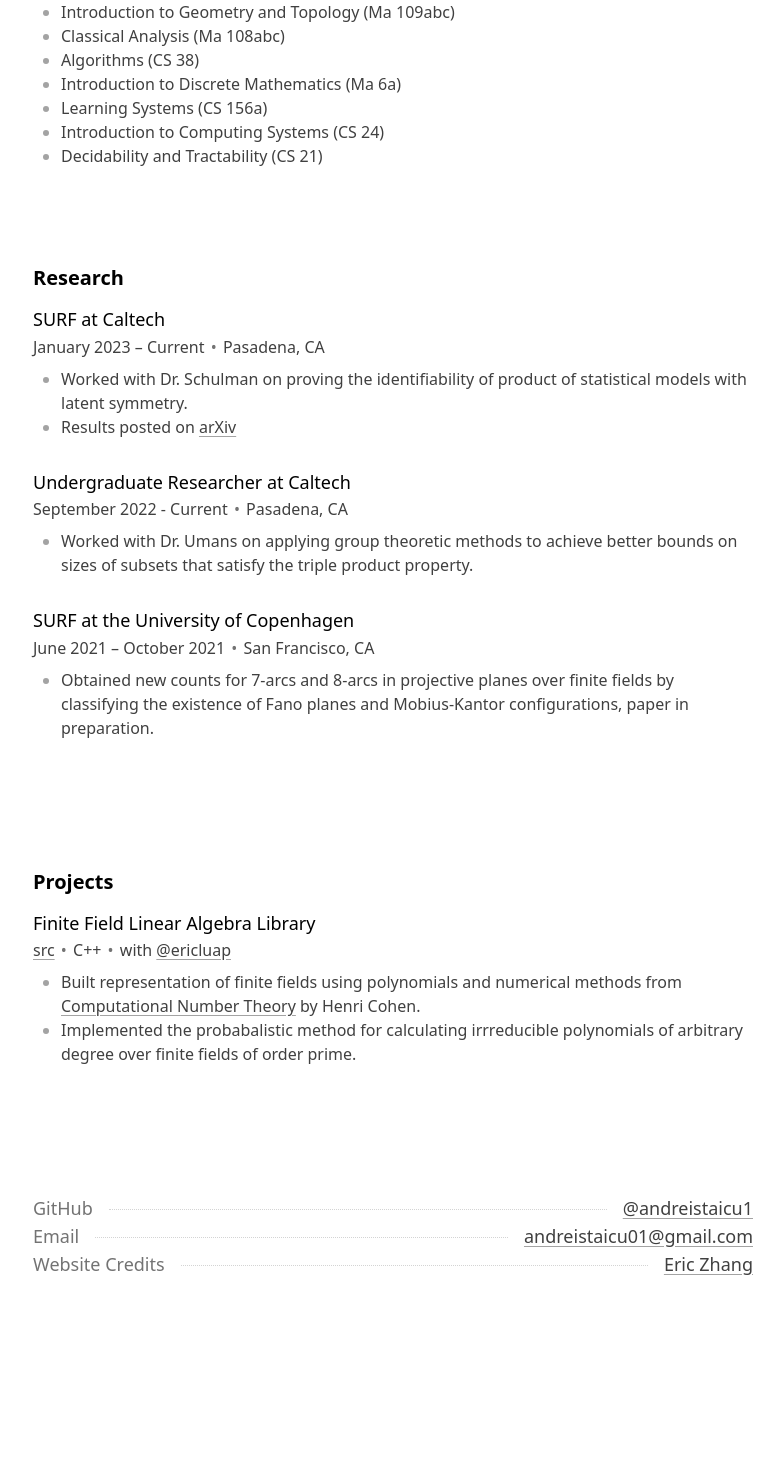
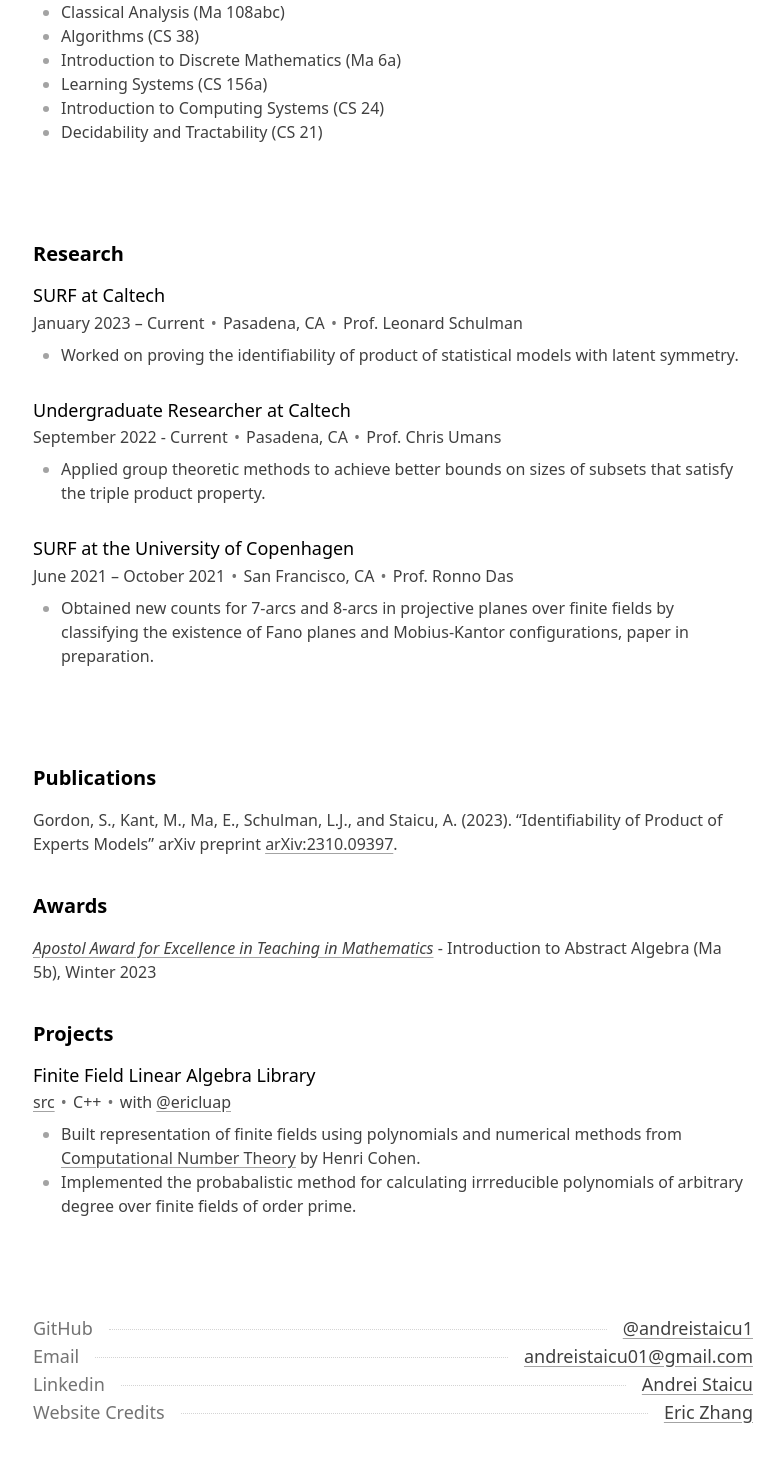
Before and after one commit to andreistaicu1/andreistaicu1.github.io, a SvelteKit app: page /resume in a window 1280 px wide. Shown: the part 652-2114 px from the top of the page, without its empty margins (247-1031 px from the left). Before the commit the page ends 2058 px from the top, so only its background shows below. Built offline with nearby package versions, Linux system fonts and the light colour scheme.

Commit message:
Fixed resume, footer, and added to front page

```diff
--- a/src/lib/components/Footer.svelte
+++ b/src/lib/components/Footer.svelte
@@ -8,6 +8,11 @@
     <span>Email</span>
     <hr />
     <a class="link" href="mailto:andreistaicu01@gmail.com">andreistaicu01@gmail.com</a>
+  </div>
+  <div class="row">
+    <span>Linkedin</span>
+    <hr />
+    <a class="link" href="https://www.linkedin.com/in/andrei-staicu-4ba3b9202/">Andrei Staicu</a>
   </div>
   <div class="row">
     <span>Website Credits</span>
--- a/src/routes/+page.svelte
+++ b/src/routes/+page.svelte
@@ -7,7 +7,7 @@
     {
       name: "Identifiability of Product of Experts Models",
       href: "https://arxiv.org/abs/2310.09397?context=math.AG",
-      desc: "arXiv pre-print",
+      desc: "w/ Spencer Gordon, Manav Kant, Eric Ma, and Leonard Schulman",
     },
   ];
 </script>
@@ -25,23 +25,20 @@
 <div class="layout-md text-lg space-y-14">
   <div class="space-y-5">
     <p>
-      I am an undergraduate at Caltech studying math.
+      I am an undergraduate at Caltech studying mathematics.
     </p>
 
     <p>
       My research interests are in theoretical computer science, specifically using techniques from
-      algebra to design algorithms.
+      algebra to design fast algorithms. I'm interested in learning more about algebraic complexity theory
+      and algebraic geometry.
     </p>
 
     <p>
       I have worked with <a class="link" href="http://users.cms.caltech.edu/~schulman/">Dr. Schulman</a> on identifying
-      causal models, <a class="link" href="http://users.cms.caltech.edu/~umans/">Dr. Umans</a> on improving the
-      bound on matrix multiplication, and <a class="link" href="https://ronnod.as/">Dr. Das</a> on
+      causal models, with <a class="link" href="http://users.cms.caltech.edu/~umans/">Dr. Umans</a> on improving the
+      bound on matrix multiplication, and with <a class="link" href="https://ronnod.as/">Dr. Das</a> on
       counting arcs in projective planes.
-    </p>
-
-    <p>
-      Other interests: tennis, film, and golf.
     </p>
   </div>
 
@@ -61,6 +58,9 @@
     {/each}
   </div>
 
+  <p>
+    Other interests: tennis, film, and golf.
+  </p>
 </div>
 
 <style lang="postcss">
@@ -73,7 +73,7 @@
   }
 
   .project-pair {
-    @apply grid sm:grid-cols-[2fr,1fr] gap-y-1 -mx-3 px-3 py-2 hover:bg-neutral-100 transition-colors;
+    @apply grid sm:grid-cols-[3fr,2fr] gap-y-1 -mx-3 px-3 py-2 hover:bg-neutral-100 transition-colors;
   }
 
   aside {
--- a/src/routes/resume/+page.svelte
+++ b/src/routes/resume/+page.svelte
@@ -22,9 +22,7 @@
   <h4 class="font-medium mt-4 mb-1">Teaching:</h4>
   <ul>
     <li>
-      TA for Ma 5b (Rings, Modules, and Linear Algebra), Winter 2023 —
-      <em><a class="link" href="https://pma.caltech.edu/research-and-academics/mathematics/prizes-and-awards-in-mathematics/apostol-award-for-excellence-in-teaching-in-mathematics-winners"
-        >Apostol Award for Excellence in Teaching in Mathematics</a></em>
+      TA for Introduction to Abstract Algebra (Ma 5b), Winter 2023
     </li>
   </ul>
 
@@ -58,13 +56,10 @@
     company="Caltech"
     dates="January 2023 – Current"
     location="Pasadena, CA"
+    prof="Leonard Schulman"
   >
     <li>
-      Worked with Dr. Schulman on proving the identifiability of product of statistical models
-      with latent symmetry.
-    </li>
-    <li>
-      Results posted on <a class="link" href="https://arxiv.org/abs/2310.09397?context=math.AG">arXiv</a>
+      Worked on proving the identifiability of product of statistical models with latent symmetry.
     </li>
   </Workplace>
 
@@ -73,10 +68,11 @@
     company="Caltech"
     dates="September 2022 - Current"
     location="Pasadena, CA"
+    prof="Chris Umans"
   >
     <li>
-      Worked with Dr. Umans on applying group theoretic methods to achieve better bounds on sizes of
-      subsets that satisfy the triple product property.
+      Applied group theoretic methods to achieve better bounds on sizes of subsets that satisfy the
+      triple product property.
     </li>
   </Workplace>
 
@@ -85,6 +81,7 @@
     company="the University of Copenhagen"
     dates="June 2021 – October 2021"
     location="San Francisco, CA"
+    prof="Ronno Das"
   >
     <li>
       Obtained new counts for 7-arcs and 8-arcs in projective planes over finite fields by
@@ -94,7 +91,21 @@
   </Workplace>
 </section>
 
-<section class="layout-md py-12">
+<section class="layout-md py-4">
+  <h2 class="heading2">Publications</h2>
+    <h4 class="font-light mt-4 mb-1">Gordon, S., Kant, M., Ma, E., Schulman, L.J., and <b>Staicu, A.</b> (2023).
+      “Identifiability of Product of Experts Models” arXiv preprint <a class="link"
+      href="https://arxiv.org/abs/2310.09397?context=math.AG">arXiv:2310.09397</a>.</h4>
+</section>
+
+<section class="layout-md py-4">
+  <h2 class="heading2">Awards</h2>
+    <h4 class="font-light mt-4 mb-1"><em><a class="link" href="https://pma.caltech.edu/research-and-academics/mathematics/prizes-and-awards-in-mathematics/apostol-award-for-excellence-in-teaching-in-mathematics-winners"
+      >Apostol Award for Excellence in Teaching in Mathematics</a></em> - Introduction to Abstract Algebra (Ma 5b),
+      Winter 2023</h4>
+</section>
+
+<section class="layout-md py-4">
   <h2 class="heading2">Projects</h2>
     <h3 class="text-black text-lg leading-tight mb-1">Finite Field Linear Algebra Library</h3>
     <p class="font-light mb-2">
--- a/src/routes/resume/Workplace.svelte
+++ b/src/routes/resume/Workplace.svelte
@@ -5,6 +5,7 @@
   export let company: string;
   export let dates: string;
   export let location: string;
+  export let prof: string;
   export let defaultHidden = false;
 
   let hidden = defaultHidden;
@@ -23,6 +24,8 @@
     <span class="whitespace-nowrap">{dates}</span>
     <span class="px-0.5 text-neutral-500">•</span>
     <span class="whitespace-nowrap">{location}</span>
+    <span class="px-0.5 text-neutral-500">•</span>
+    <span class="whitespace-nowrap">Prof. {prof}</span>
   </p>
   {#if !hidden}
     <ul class="list-disc pl-7 marker:text-neutral-400" in:fade|local>
```
